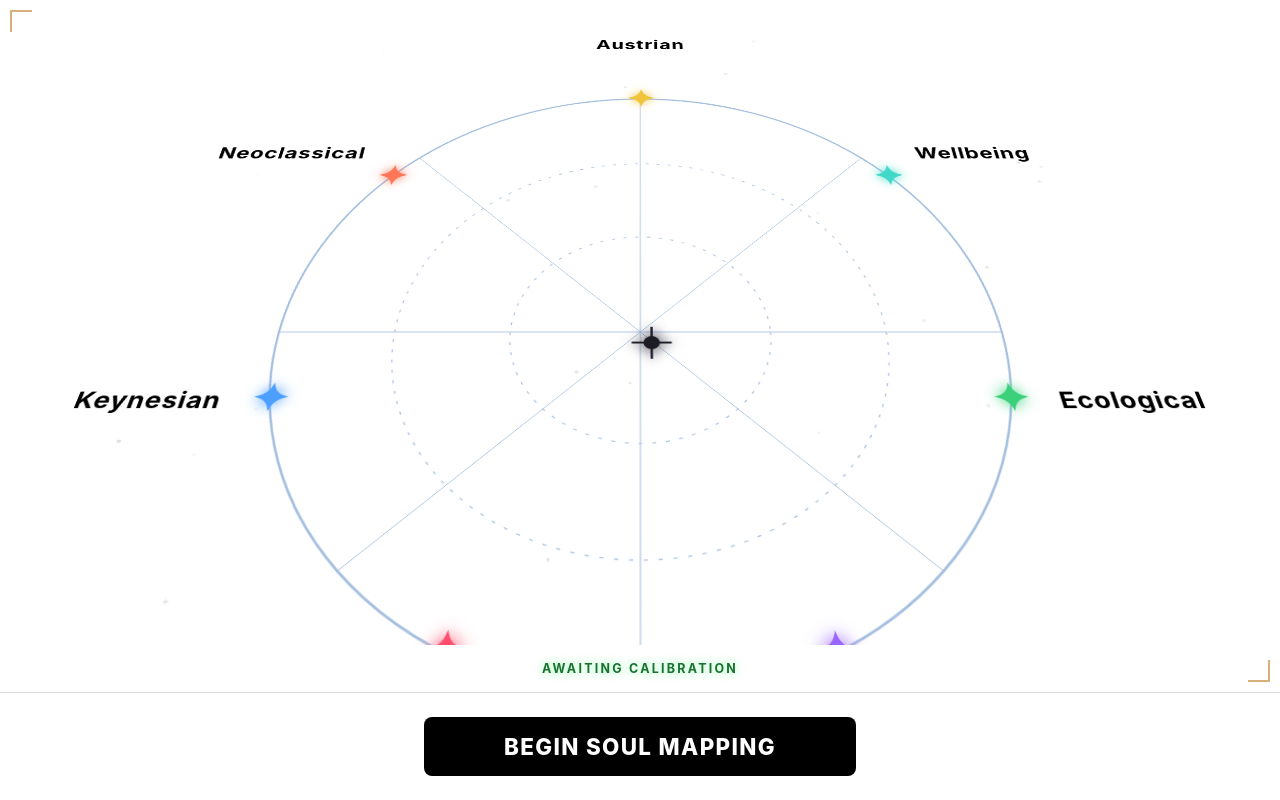
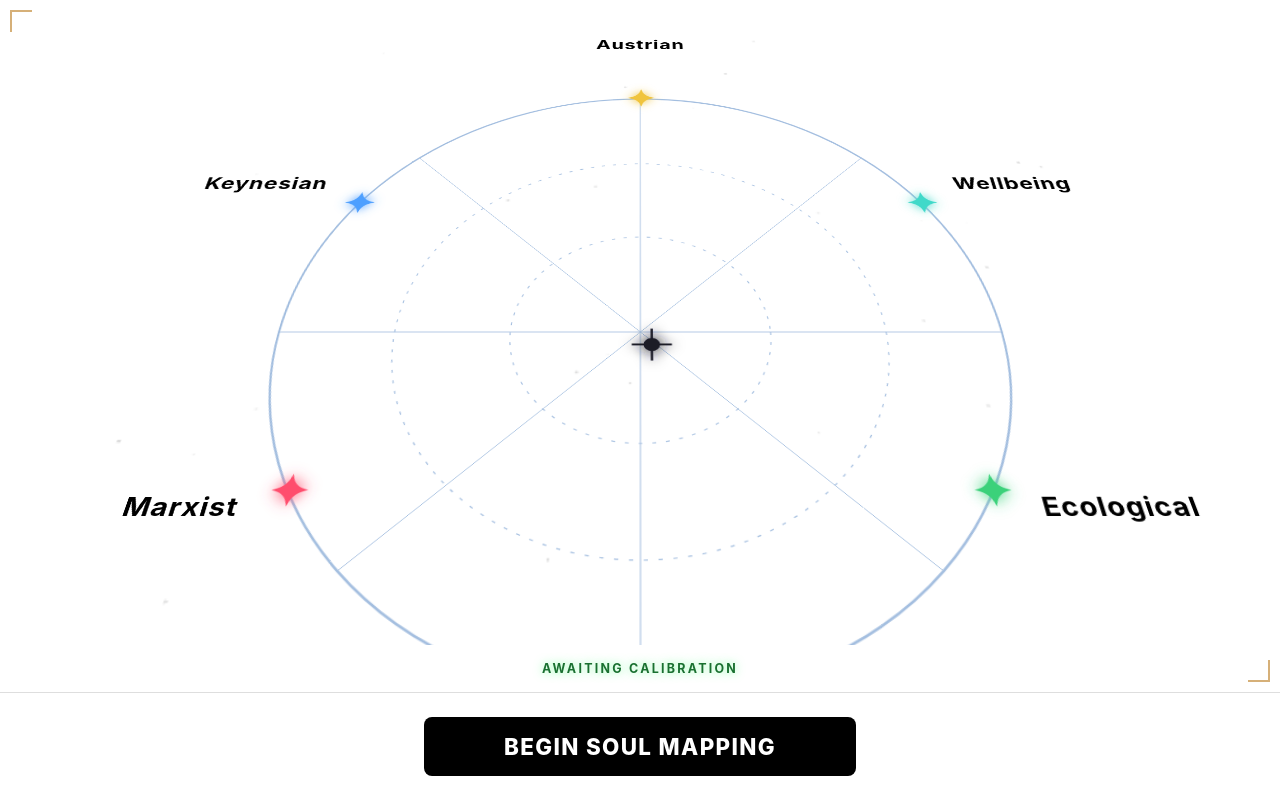
Before and after one commit to aledajohnson/future-of-economics-website, a website: page index.html in a window 1280 px wide. Drawn offline with Linux system fonts and the light colour scheme.

Commit message:
Remove Neoclassical from soul mapping quiz (kept in compare table)
Co-Authored-By: Claude Sonnet 4.6 <noreply@anthropic.com>

```diff
--- a/index.html
+++ b/index.html
@@ -506,27 +506,6 @@ const SCHOOLS = [
     power:'The state\'s legitimate role is limited to enforcing contracts and protecting property. Market competition, rather than political institutions, is the primary check on concentrated economic power.',
     tried:'Partial influence on Hong Kong\'s low-tax, open-market economy. Informed Thatcher-era UK and Reagan-era US deregulation programs. Estonia\'s flat tax reforms in the 1990s.' },
 
-  { key:'neoclassical', label:'Neoclassical', name:'Neoclassical / Market Liberal', tag:'price signals & free trade', col:'#ff7757',
-    sig:[85,20,45,12,25,20,22,28],
-    blurb:'The Core Belief: Markets are the ultimate coordination tool.\nPrices function as signals that balance supply and demand, making competitive markets the most efficient default system for running a global economy.\n\nPrioritizes: Efficiency, pragmatism, and optimization.',
-    thinkers:[
-      {name:'Alfred Marshall',url:'https://en.wikipedia.org/wiki/Alfred_Marshall'},
-      {name:'Milton Friedman',url:'https://en.wikipedia.org/wiki/Milton_Friedman'},
-      {name:'N. Gregory Mankiw',url:'https://en.wikipedia.org/wiki/N._Gregory_Mankiw'},
-    ],
-    resources:[
-      {title:'Free to Choose',note:'Friedman, 1980',url:'https://en.wikipedia.org/wiki/Free_to_Choose'},
-      {title:'The Worldly Philosophers',note:'Heilbroner, 1953',url:'https://en.wikipedia.org/wiki/The_Worldly_Philosophers'},
-      {title:'Principles of Economics',note:'Mankiw, standard intro text',url:'https://en.wikipedia.org/wiki/Principles_of_Economics_(Mankiw_book)'},
-    ],
-    what:'The dominant framework in academic and applied economics since the late 19th century. Models individuals as rational decision-makers and markets as efficient aggregators of information. Supports competitive markets, free trade, and targeted government interventions, such as carbon taxes, to correct specific failures where markets produce suboptimal outcomes.',
-    goal:'Maximize allocative efficiency and aggregate welfare through well-functioning markets. Grow the overall economy; let comparative advantage guide specialization and trade internationally.',
-    ownership:'Primarily private, with limited public ownership of pure public goods. Intellectual property rights are strong. Markets in land and capital are treated as efficient mechanisms for allocating these assets.',
-    decisions:'Market prices coordinate most decisions. Governments correct well-defined market failures, externalities, public goods, information asymmetries, through targeted taxes, regulation, or spending.',
-    distribution:'Market-determined wages reflect productivity; returns flow to capital owners. Redistribution through taxes and transfers is broadly acceptable provided it does not significantly distort market incentives.',
-    power:'Distributed through market competition among firms. Democratic governments set rules but should not override market outcomes except in clearly defined cases of market failure.',
-    tried:'The analytical foundation of most government economic policy since the 1980s. IMF and World Bank programs. WTO trade rules. Washington Consensus structural adjustment programs across Latin America, Africa, and Eastern Europe.' },
-
   { key:'keynesian', label:'Keynesian', name:'Keynesian / Social Democratic', tag:'managed demand & the welfare state', col:'#4d9fff',
     sig:[55,75,18,30,40,28,45,92],
     blurb:'The Core Belief: Stability is a public responsibility.\nBecause unguided economies can stall and leave regular people stranded, the public sector must step in to kickstart spending and maintain a reliable safety net.\n\nPrioritizes: Security, structural safety nets, and collective protection.',
```
